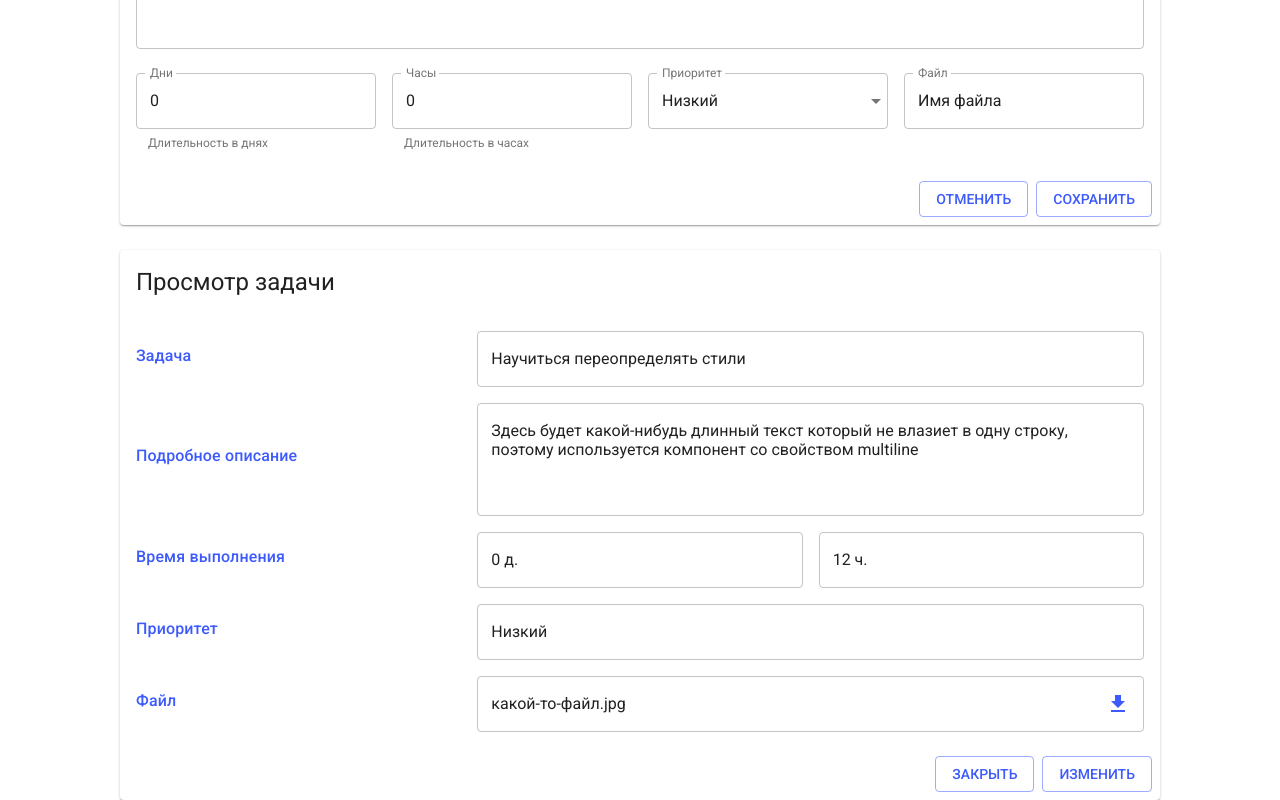
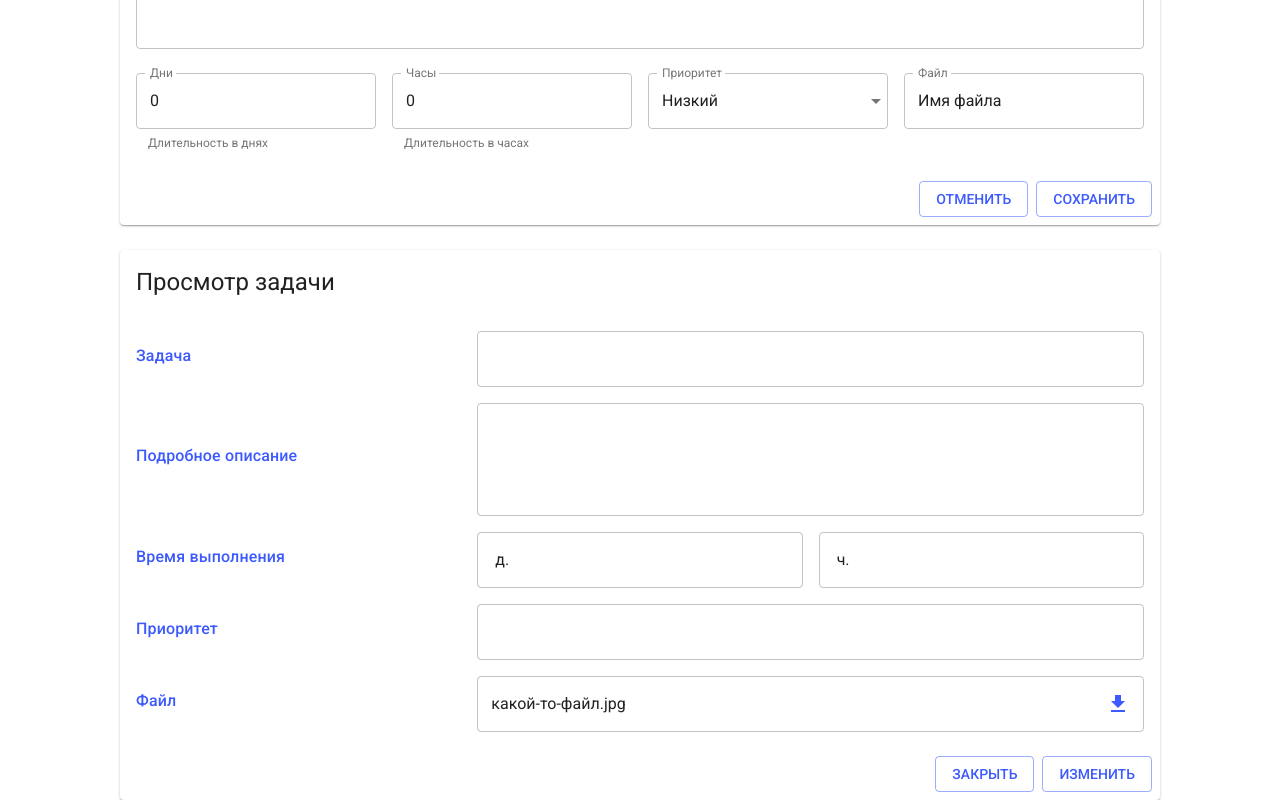
Before and after one commit to neretin-trike/todo, a React (Create React App) app: page / in a window 1280 px wide. Shown: the part 399-1199 px from the top of the page. Built offline with nearby package versions, Linux system fonts and the light colour scheme; no server answers.

Commit message:
update(js): добавление возможности вывода полной информации по выбранной задаче

```diff
--- a/src/actions/actions.js
+++ b/src/actions/actions.js
@@ -26,10 +26,10 @@ const changeAddFormValue = function (name, value) {
   }
 };
 
-const getTaskViewerInfo = function (idTask) {
+const getTaskViewerInfo = function (task) {
   return {
     type: "GET_TASK_VIEWER_INFO",
-    idTask,
+    task,
   }
 };
 
--- a/src/components/task/creator/AddTaskCard.js
+++ b/src/components/task/creator/AddTaskCard.js
@@ -18,7 +18,6 @@ import TextField from '@material-ui/core/TextField';
 
 class AddTaskCard extends Component {
     render() {
-      console.log(this.props)
       return (
         <Card className="custom-card">
           <CardHeader
--- a/src/components/task/list/TaskTable.js
+++ b/src/components/task/list/TaskTable.js
@@ -2,7 +2,8 @@ import React, { Component, Children } from 'react';
 import './TaskTable.css';
 
 import { connect } from "react-redux";
-import { markTaskAsDone, markTaskAsPlanned } from "../../../actions/actions";
+import { markTaskAsDone, markTaskAsPlanned, getTaskViewerInfo } from "../../../actions/actions";
+import { getTask } from "../../../api/apiManager";
 
 import Table from '@material-ui/core/Table';
 import TableBody from '@material-ui/core/TableBody';
@@ -36,8 +37,7 @@ class TaskList extends Component {
   }
 
   render () {
-    let {style, options, tasks} = this.props;
-    console.log(tasks);
+    let {style, tasks} = this.props;
     return (
       <Table>
         {
@@ -91,20 +91,12 @@ class TaskTable extends Component {
           onclickHande = {this.props.getTaskInfo}
           changeHandle = {this.props.changeHandlePlannedTask}
           tasks={this.props.tasksPlanned}
-          options = {{
-           checked:false,
-           disabled:false,
-          }}
           style = {"table-row"}
         />
         <TaskList
           onclickHande = {this.props.getTaskInfo}
           changeHandle = {this.props.changeHandleDoneTask}
           tasks={this.props.tasksDone}
-          options = {{
-           checked:true,
-           disabled:true,
-          }}
           style = {"table-row done-task"}
         />
       </Paper>
@@ -113,7 +105,6 @@ class TaskTable extends Component {
 }
 
 function mapStateToProps(store) {
-  console.log(store);
   return {
     tasksPlanned: store.tasksPlanned,
     tasksDone: store.tasksDone,
@@ -123,7 +114,9 @@ function mapStateToProps(store) {
 const mapDispatchToProps = function(dispatch, ownProps) {
   return {
     getTaskInfo: function (event, id) {
-      console.log(id);
+      let token = localStorage.getItem("token");
+      getTask(id, token).
+        then(json => dispatch(getTaskViewerInfo(json)));
     },
     changeHandlePlannedTask: function(event, id) {
       dispatch(markTaskAsDone(id));
--- a/src/components/task/viewer/ViewTaskCard.js
+++ b/src/components/task/viewer/ViewTaskCard.js
@@ -1,6 +1,8 @@
 import React, { Component, Children } from 'react';
 import * as ReactRouterDOM from "react-router-dom";
 import './ViewTaskCard.css';
+
+import { connect } from "react-redux";
 
 import Button from '@material-ui/core/Button';
 import Typography from '@material-ui/core/Typography';
@@ -12,6 +14,11 @@ import CardContent from '@material-ui/core/CardContent';
 import CardActions from '@material-ui/core/CardActions';
 import TextField from '@material-ui/core/TextField';
 import InputAdornment from '@material-ui/core/InputAdornment';
+
+function getPriorityText(level) {
+  let priorityArr = ["Низкий", "Средний", "Высокий"];
+  return priorityArr[level];
+}
 
 class CustomTypographyCard extends Component {
   render() {
@@ -33,8 +40,7 @@ class CustomTypographyCard extends Component {
 
 class ViewTaskCard extends Component {
     render() {
-      let item = this.props.item;
-
+      let item = this.props.viewFormValues;
       return (
         <Card className="custom-card">
           <CardHeader
@@ -48,7 +54,7 @@ class ViewTaskCard extends Component {
               <Grid item xs={8}>
                 <TextField
                   readOnly
-                  value="Научиться переопределять стили"
+                  value={item.description}
                   variant="outlined"
                   fullWidth
                 />
@@ -61,7 +67,7 @@ class ViewTaskCard extends Component {
                   readOnly
                   multiline
                   rows={4}
-                  value="Здесь будет какой-нибудь длинный текст который не влазиет в одну строку, поэтому используется компонент со свойством multiline"
+                  value={item.additional_data.info}
                   variant="outlined"
                   fullWidth
                 />
@@ -72,7 +78,7 @@ class ViewTaskCard extends Component {
               <Grid item xs={4}>
                 <TextField
                   readOnly
-                  value="0 д."
+                  value={item.duration_days + " д."}
                   variant="outlined"
                   fullWidth
                 />
@@ -80,7 +86,7 @@ class ViewTaskCard extends Component {
               <Grid item xs={4}>
                 <TextField
                   readOnly
-                  value="12 ч."
+                  value={item.duration_hours + " ч."}
                   variant="outlined"
                   fullWidth
                 />
@@ -91,7 +97,7 @@ class ViewTaskCard extends Component {
               <Grid item xs={8}>
                 <TextField
                   readOnly
-                  value="Низкий"
+                  value={getPriorityText(item.additional_data.priority)}
                   variant="outlined"
                   fullWidth
                 />
@@ -131,4 +137,10 @@ class ViewTaskCard extends Component {
     }
 }
 
-export default ViewTaskCard;
+function mapStateToProps(store) {
+  return {
+    viewFormValues: store.viewFormValues,
+  };
+}
+
+export default connect(mapStateToProps)(ViewTaskCard);
--- a/src/reducers/reducer.js
+++ b/src/reducers/reducer.js
@@ -12,13 +12,14 @@ const initialState = {
     },
     viewFormValues: {
         description: "",
-        duration_days: "0",
-        duration_hours: "0",
-        info: "",
-        priority: "0",
+        duration_days: "",
+        duration_hours: "",
+        additional_data: {
+            info: "",
+            priority: "",
+        }
     }
 }
-
 
 function getFilterItems(tasksPlanned, id) {
     let changeItem = {};
@@ -74,11 +75,11 @@ const reducer = function(state = initialState, action) {
         }
     }
     case "GET_TASK_VIEWER_INFO": {
-        // let items = {...state.addFormValues};
-        // items[action.name] = action.value;
-        // return {...state,
-        //     viewFormValues: items,
-        // }
+        let items = {...state.viewFormValues};
+        items = action.task;
+        return {...state,
+            viewFormValues: items,
+        }
     }
   }
   return state;
```
